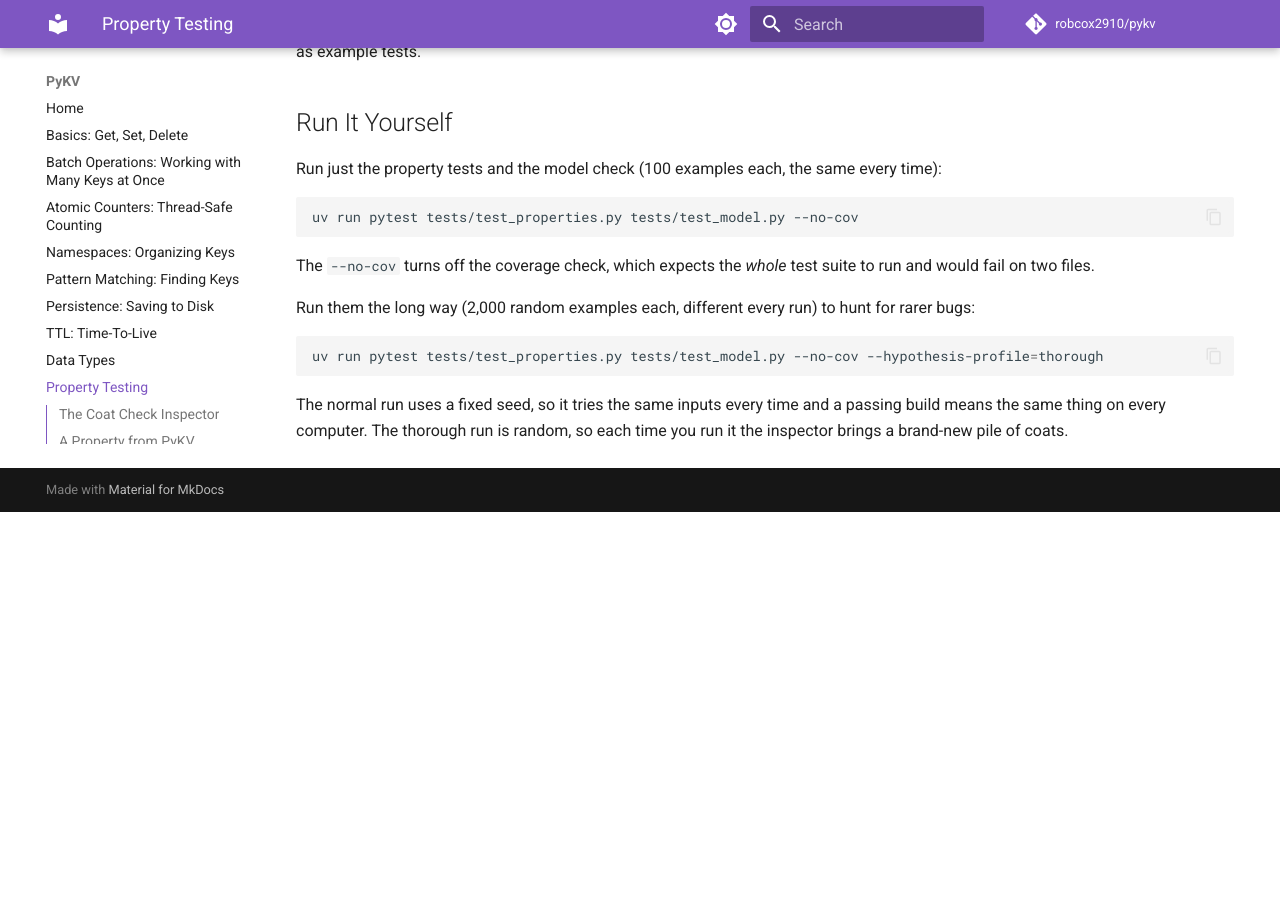
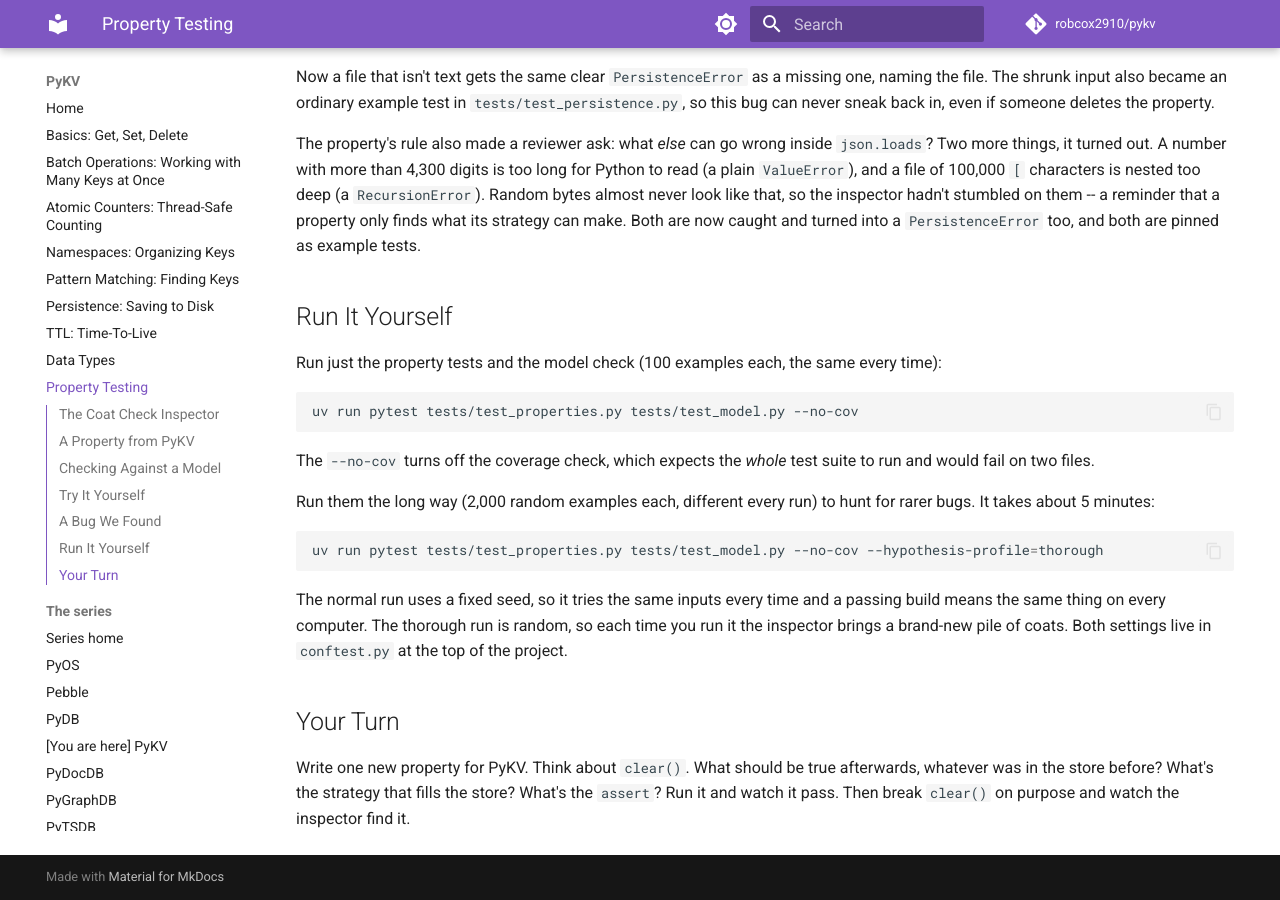
Before and after one commit to robcox2910/pykv, an MkDocs documentation site: the page built from docs/property-testing.md, in a window 1280 px wide and 900 px high, scrolled down 5878 px. Built offline with MkDocs 1.6.1 and Material for MkDocs 9.7.7, drawn with Linux system fonts in a browser that asks for light colours; comment, search, counter and statistics services are not loaded; before the commit the page ends 6390 px from its top, so only the background shows below that; some of the changed text lies outside the part shown.

Commit message:
test: shorten model stories, drop a can't-fail assert, and tidy the property-testing page
- stateful_step_count=20 on both model TestCases (28.3 s -> 12.0 s for the property run)
- drop the always-true asserts after load_or_refuse
- Try It Yourself uses the Run It Yourself command and says the examples also catch the bug
- Run It Yourself: thorough run time and conftest.py sentence
- add Your Turn

Co-Authored-By: Claude Opus 5.5 <noreply@anthropic.com>

````diff
--- a/docs/property-testing.md
+++ b/docs/property-testing.md
@@ -168,6 +168,10 @@ class BasicStoreMachine(RuleBasedStateMachine):
         assert self.store.to_dict() == self.model
 
 
+# why: 20 steps find the same bugs; 50 (the default) is most of the run time
+BasicStoreMachine.TestCase.settings = settings(stateful_step_count=20)
+# pytest runs this like any other test class: one run plays 100 random stories.
+# (Hypothesis doesn't say what type ``TestCase`` is, so ``cast`` tells pyright.)
 TestBasicStoreModel = cast("type[unittest.TestCase]", BasicStoreMachine.TestCase)
 ```
 
@@ -192,7 +196,9 @@ Piece by piece:
 - **The `@invariant()`** runs after every single step and compares
   everything: how many keys, which keys, and every value.
 - **`TestBasicStoreModel = ...TestCase`** turns the machine into a test
-  that pytest can find and run. One run plays 100 random stories.
+  that pytest can find and run. One run plays 100 random stories, each
+  up to 20 steps long (the `settings` line above it; Hypothesis's default
+  is 50, which finds the same bugs but takes most of the run time).
 
 The `dict` is a good model because it's obviously right and it's *not*
 `BasicStore`'s code. If we built the model by copying `BasicStore`, any
@@ -253,6 +259,12 @@ messy stories with dozens of sets and deletes, then shrank them all
 the way down to **one step**: start empty, delete the key `''`. The
 store said `True` ("deleted it!"), but the notebook knew there was
 nothing to delete.
+
+The example tests catch this bug too: three of them fail (run
+`uv run pytest --no-cov` without the two property files to see). What the
+inspector added is the smallest possible case, the single step `delete('')`
+on an empty store, and the exact step that went wrong, without anyone
+having to guess which delete to write a test for.
 
 Notice that `same_keys_and_values` would never catch this bug: the
 store's *contents* are still right. Only the rule that checks what
@@ -340,7 +352,7 @@ The `--no-cov` turns off the coverage check, which expects the *whole*
 test suite to run and would fail on two files.
 
 Run them the long way (2,000 random examples each, different every run)
-to hunt for rarer bugs:
+to hunt for rarer bugs. It takes about 5 minutes:
 
 ```bash
 uv run pytest tests/test_properties.py tests/test_model.py --no-cov --hypothesis-profile=thorough
@@ -349,4 +361,12 @@ uv run pytest tests/test_properties.py tests/test_model.py --no-cov --hypothesis
 The normal run uses a fixed seed, so it tries the same inputs every time
 and a passing build means the same thing on every computer. The thorough
 run is random, so each time you run it the inspector brings a brand-new
-pile of coats.
+pile of coats. Both settings live in `conftest.py` at the top of the
+project.
+
+## Your Turn
+
+Write one new property for PyKV. Think about `clear()`. What should be
+true afterwards, whatever was in the store before? What's the strategy
+that fills the store? What's the `assert`? Run it and watch it pass. Then
+break `clear()` on purpose and watch the inspector find it.
````
Also changed, not shown: other parts of docs/property-testing.md (+1 -1 lines), 2 other files.
